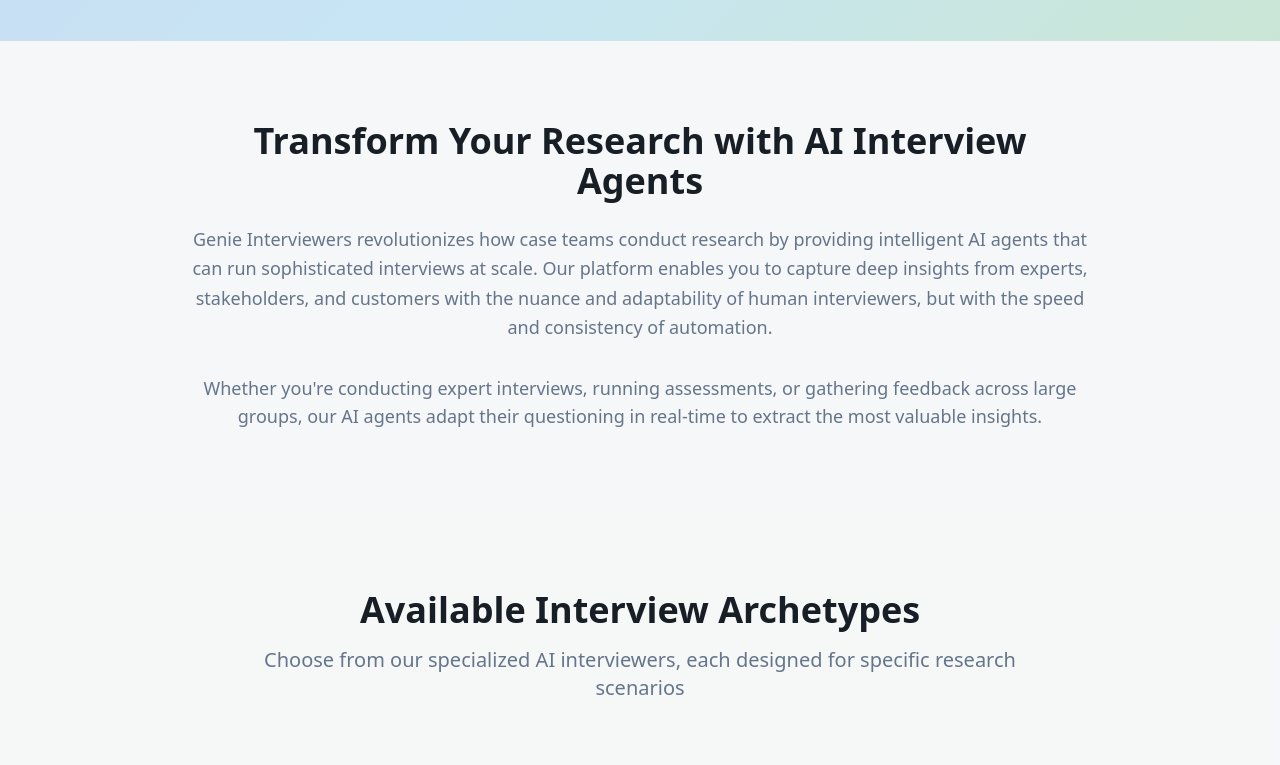
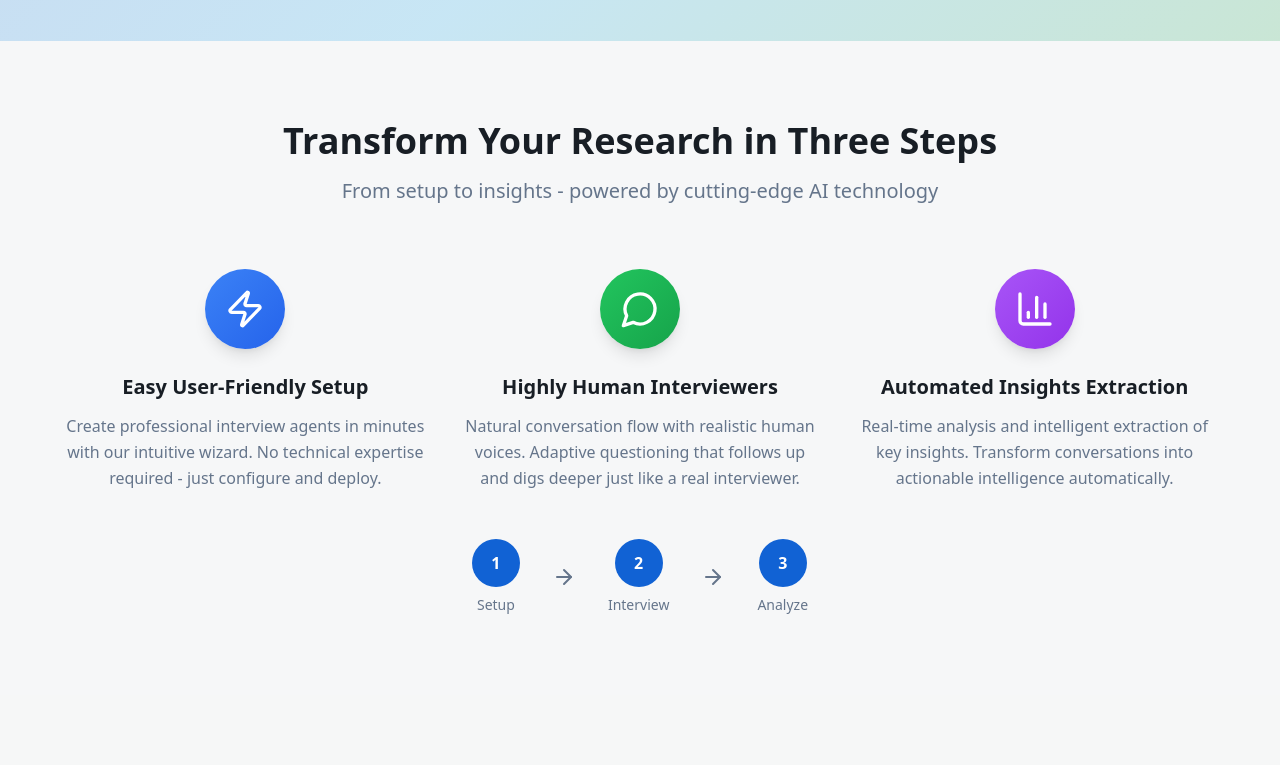
Before and after one commit to marcalmolins2/genie-interviewer-front, a React (Vite) app: page / in a window 1280 px wide. Shown: the part 400-1165 px from the top of the page. Built offline with nearby package versions, Linux system fonts and the light colour scheme; the HTML template or start-up script is replaced by a standard one.

Commit message:
Refactor landing page features

```diff
--- a/src/pages/Landing.tsx
+++ b/src/pages/Landing.tsx
@@ -114,23 +114,80 @@ export default function Landing() {
         </section>
       </div>
 
-      {/* Executive Overview */}
+      {/* Key Features Overview */}
       <section className="py-20">
         <div className="container">
-          <div className="max-w-4xl mx-auto text-center">
-            <h2 className="text-3xl md:text-4xl font-bold mb-6">
-              Transform Your Research with AI Interview Agents
-            </h2>
-            <p className="text-lg text-muted-foreground mb-8 leading-relaxed">
-              Genie Interviewers revolutionizes how case teams conduct research by providing intelligent AI agents
-              that can run sophisticated interviews at scale. Our platform enables you to capture deep insights
-              from experts, stakeholders, and customers with the nuance and adaptability of human interviewers,
-              but with the speed and consistency of automation.
-            </p>
-            <p className="text-lg text-muted-foreground">
-              Whether you're conducting expert interviews, running assessments, or gathering feedback across
-              large groups, our AI agents adapt their questioning in real-time to extract the most valuable insights.
-            </p>
+          <div className="max-w-6xl mx-auto">
+            <div className="text-center mb-16">
+              <h2 className="text-3xl md:text-4xl font-bold mb-4">
+                Transform Your Research in Three Steps
+              </h2>
+              <p className="text-xl text-muted-foreground max-w-2xl mx-auto">
+                From setup to insights - powered by cutting-edge AI technology
+              </p>
+            </div>
+
+            <div className="grid grid-cols-1 md:grid-cols-3 gap-8 mb-12">
+              {/* Easy Setup */}
+              <div className="text-center group">
+                <div className="w-20 h-20 mx-auto mb-6 rounded-full bg-gradient-to-br from-blue-500 to-blue-600 text-white flex items-center justify-center shadow-lg transition-transform duration-300 group-hover:scale-110">
+                  <Zap className="h-10 w-10" />
+                </div>
+                <h3 className="text-xl font-semibold mb-3 transition-colors duration-300 group-hover:text-primary">
+                  Easy User-Friendly Setup
+                </h3>
+                <p className="text-muted-foreground leading-relaxed">
+                  Create professional interview agents in minutes with our intuitive wizard.
+                  No technical expertise required - just configure and deploy.
+                </p>
+              </div>
+
+              {/* Human-like Interviewers */}
+              <div className="text-center group">
+                <div className="w-20 h-20 mx-auto mb-6 rounded-full bg-gradient-to-br from-green-500 to-green-600 text-white flex items-center justify-center shadow-lg transition-transform duration-300 group-hover:scale-110">
+                  <MessageCircle className="h-10 w-10" />
+                </div>
+                <h3 className="text-xl font-semibold mb-3 transition-colors duration-300 group-hover:text-primary">
+                  Highly Human Interviewers
+                </h3>
+                <p className="text-muted-foreground leading-relaxed">
+                  Natural conversation flow with realistic human voices.
+                  Adaptive questioning that follows up and digs deeper just like a real interviewer.
+                </p>
+              </div>
+
+              {/* Automated Insights */}
+              <div className="text-center group">
+                <div className="w-20 h-20 mx-auto mb-6 rounded-full bg-gradient-to-br from-purple-500 to-purple-600 text-white flex items-center justify-center shadow-lg transition-transform duration-300 group-hover:scale-110">
+                  <BarChart3 className="h-10 w-10" />
+                </div>
+                <h3 className="text-xl font-semibold mb-3 transition-colors duration-300 group-hover:text-primary">
+                  Automated Insights Extraction
+                </h3>
+                <p className="text-muted-foreground leading-relaxed">
+                  Real-time analysis and intelligent extraction of key insights.
+                  Transform conversations into actionable intelligence automatically.
+                </p>
+              </div>
+            </div>
+
+            {/* Visual Flow Diagram */}
+            <div className="flex items-center justify-center gap-4 md:gap-8">
+              <div className="flex flex-col items-center">
+                <div className="w-12 h-12 rounded-full bg-primary text-primary-foreground flex items-center justify-center font-semibold mb-2">1</div>
+                <span className="text-sm text-muted-foreground">Setup</span>
+              </div>
+              <ArrowRight className="h-6 w-6 text-muted-foreground hidden md:block" />
+              <div className="flex flex-col items-center">
+                <div className="w-12 h-12 rounded-full bg-primary text-primary-foreground flex items-center justify-center font-semibold mb-2">2</div>
+                <span className="text-sm text-muted-foreground">Interview</span>
+              </div>
+              <ArrowRight className="h-6 w-6 text-muted-foreground hidden md:block" />
+              <div className="flex flex-col items-center">
+                <div className="w-12 h-12 rounded-full bg-primary text-primary-foreground flex items-center justify-center font-semibold mb-2">3</div>
+                <span className="text-sm text-muted-foreground">Analyze</span>
+              </div>
+            </div>
           </div>
         </div>
       </section>
```
